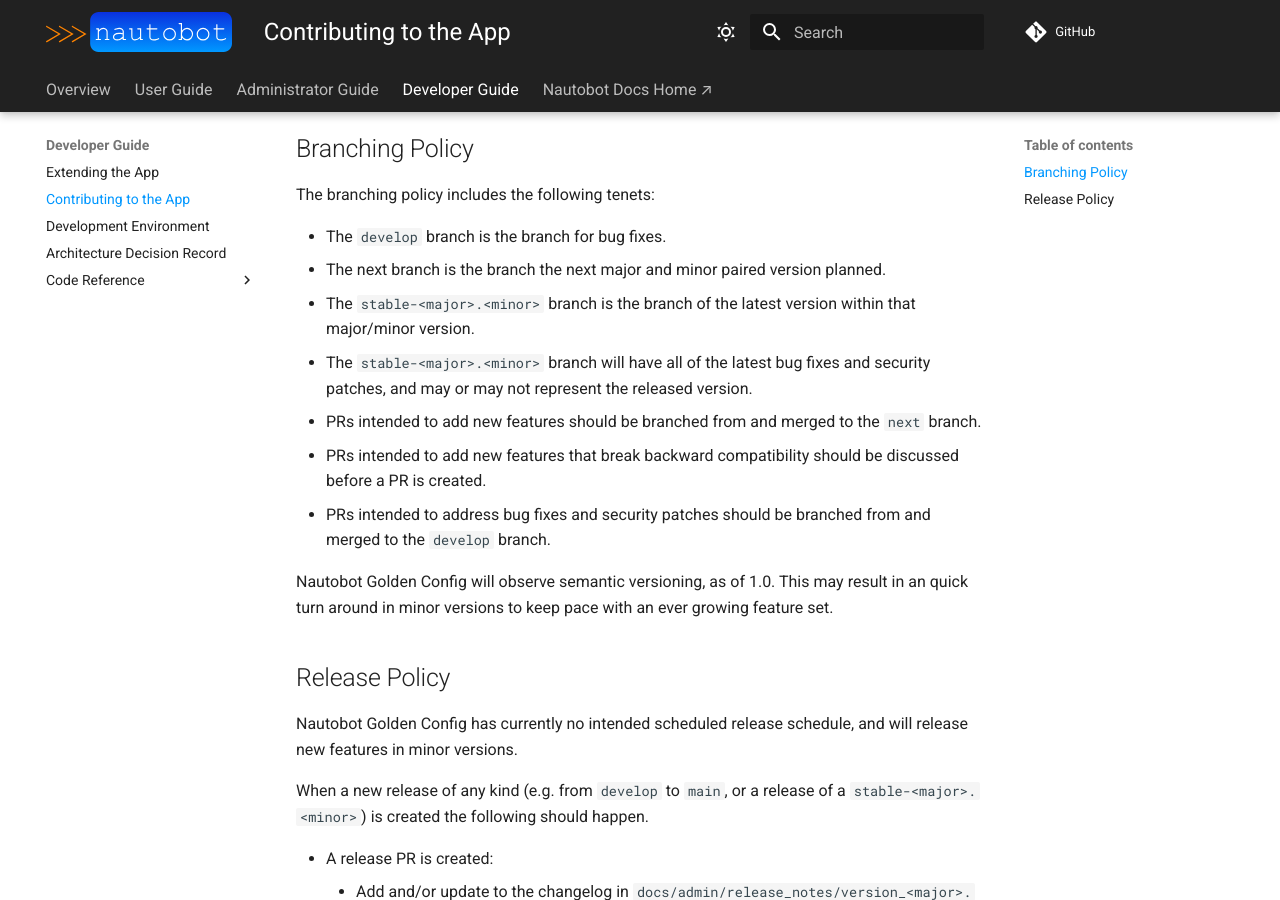
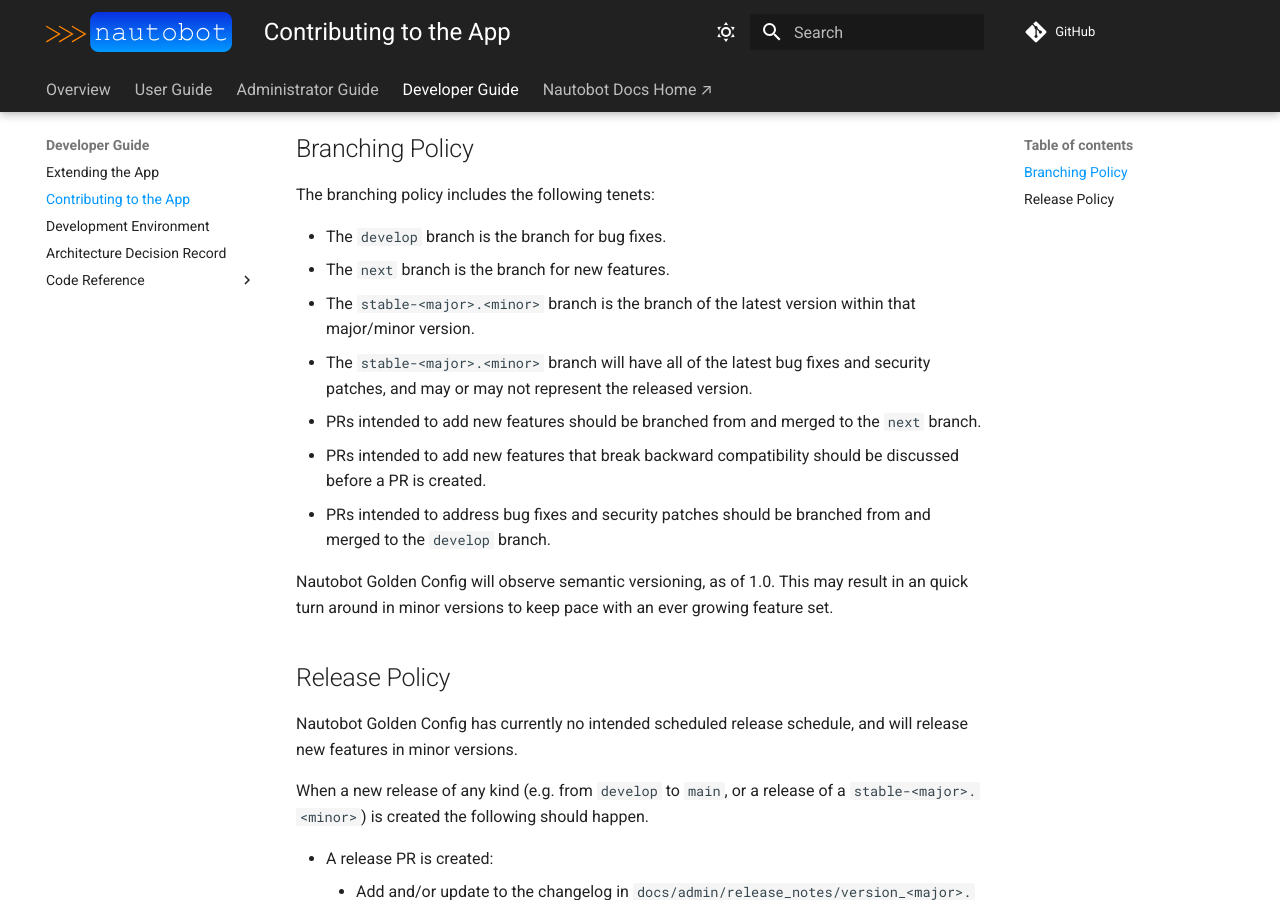
Before and after one commit to nautobot/nautobot-app-golden-config, an MkDocs documentation site: the page built from docs/dev/dev_contributing.md, in a window 1280 px wide and 900 px high, scrolled down 439 px. Built offline with MkDocs 1.6.1 and Material for MkDocs 9.7.7, drawn with Linux system fonts in a browser that asks for light colours; comment, search, counter and statistics services are not loaded.

Commit message:
Clean up wording

```diff
--- a/docs/dev/dev_contributing.md
+++ b/docs/dev/dev_contributing.md
@@ -14,7 +14,7 @@
 The branching policy includes the following tenets:
 
 - The `develop` branch is the branch for bug fixes.
-- The next branch is the branch the next major and minor paired version planned.
+- The `next` branch is the branch for new features.
 - The `stable-<major>.<minor>` branch is the branch of the latest version within that major/minor version.
 - The `stable-<major>.<minor>` branch will have all of the latest bug fixes and security patches, and may or may not represent the released version.
 - PRs intended to add new features should be branched from and merged to the `next` branch.
```
